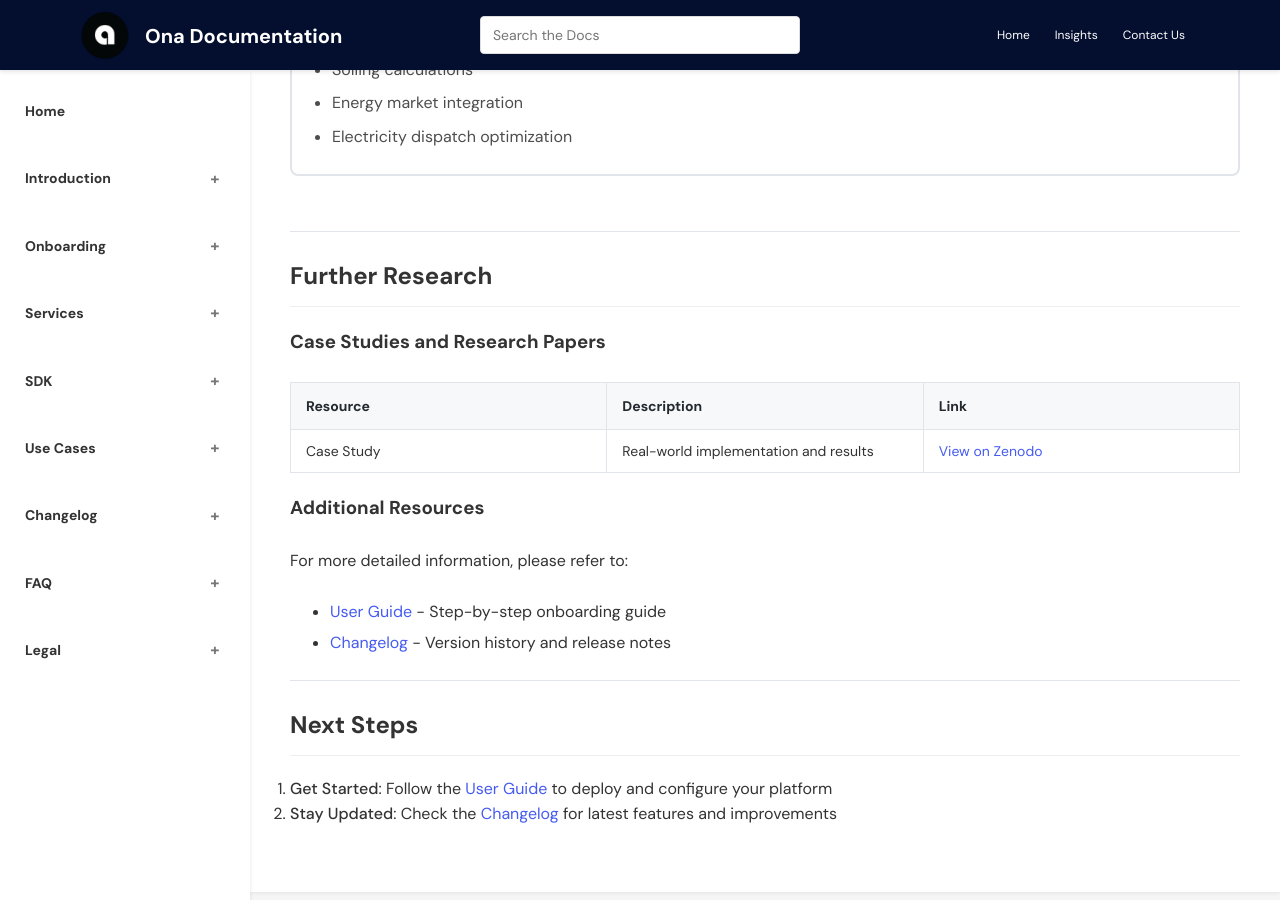
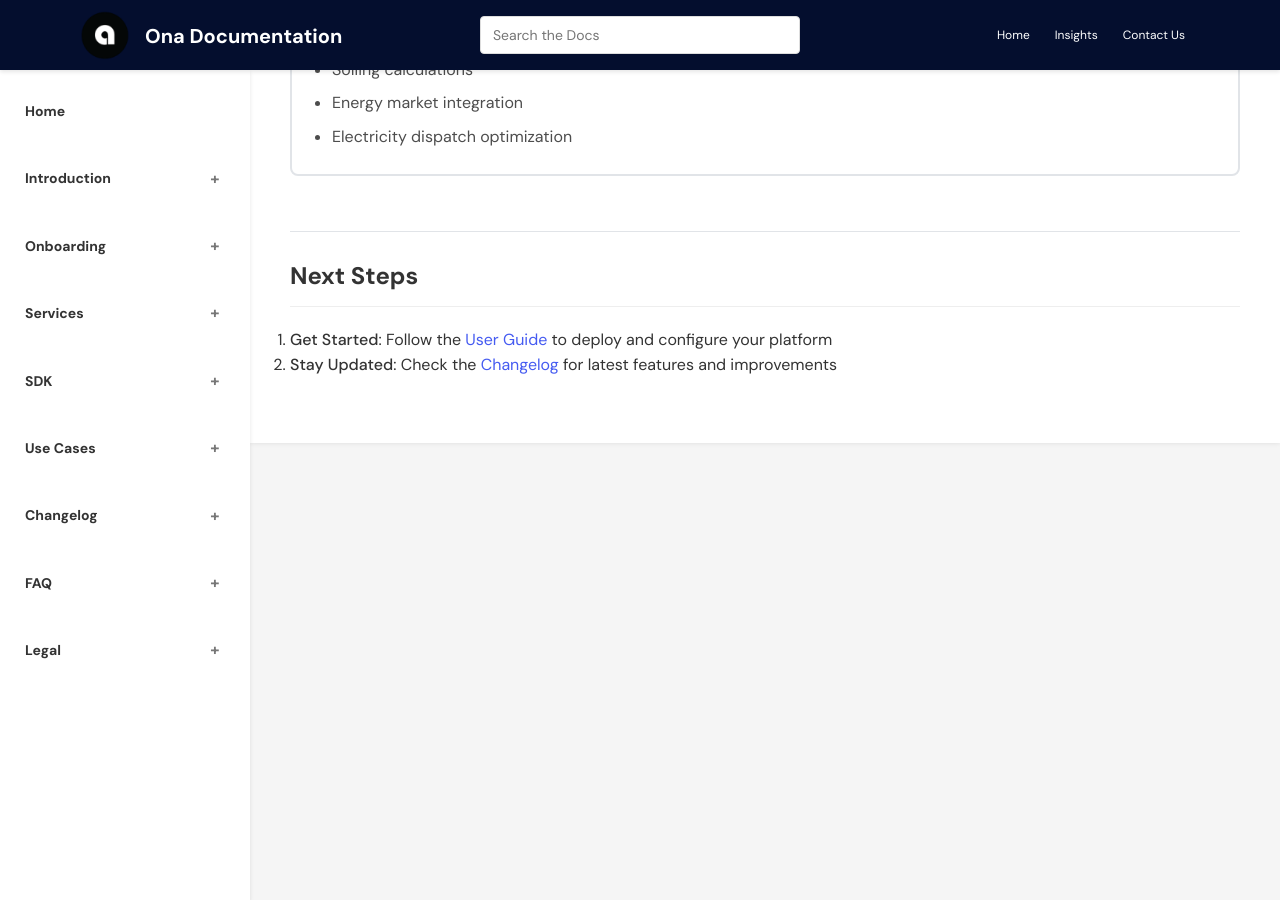
Before and after one commit to AsobaCloud/asobacode.github.io, a Jekyll site: the page built from introduction.md, in a window 1280 px wide and 900 px high, scrolled down 4344 px. Built offline with Jekyll 4.4.1, drawn with Linux system fonts in a browser that asks for light colours.

Commit message:
Remove Further Research section from introduction.md

```diff
--- a/introduction.md
+++ b/introduction.md
@@ -231,23 +231,6 @@ The Ona Platform follows a layered architecture that transforms raw operational
 
 ---
 
-## Further Research {#further-research}
-
-### Case Studies and Research Papers
-
-| Resource | Description | Link |
-|----------|-------------|------|
-| Case Study | Real-world implementation and results | [View on Zenodo](https://zenodo.org/records/17495951) |
-
-### Additional Resources
-
-For more detailed information, please refer to:
-
-- **[User Guide](user-guide.html)** - Step-by-step onboarding guide
-- **[Changelog](changelog.html)** - Version history and release notes
-
----
-
 ## Next Steps {#next-steps}
 
 1. **Get Started**: Follow the [User Guide](user-guide.html) to deploy and configure your platform
```
